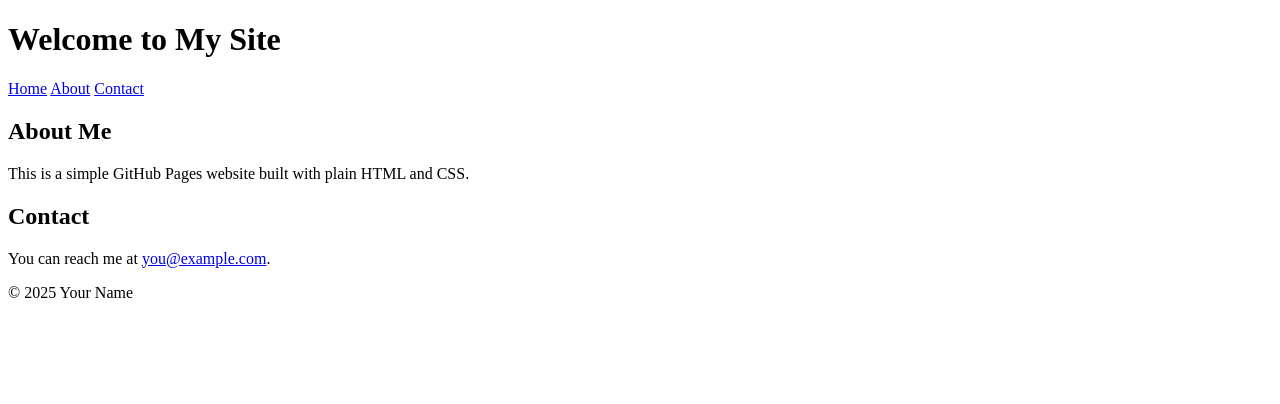
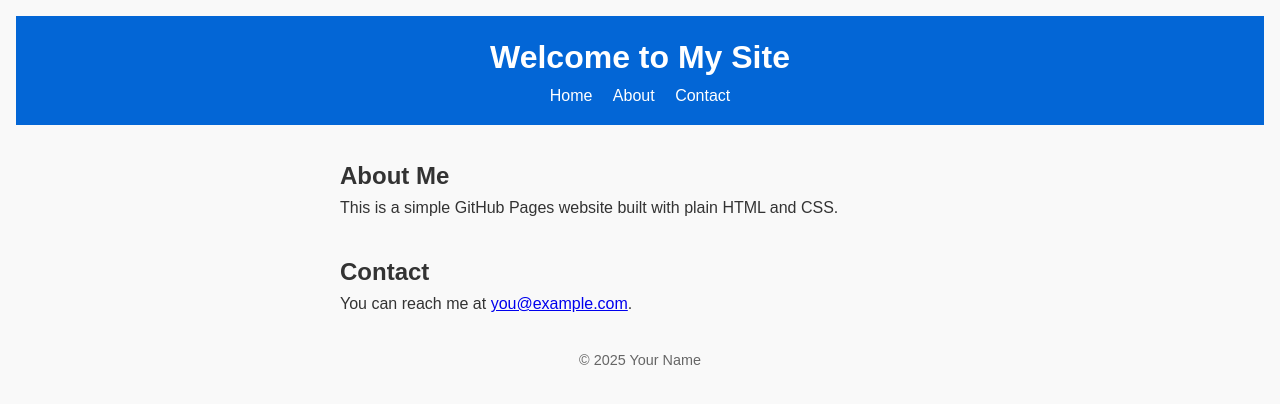
Before and after one commit to NexusPads/Nexus, a plain HTML site: page index.html in a window 1280 px wide. Drawn offline with Linux system fonts and the light colour scheme.

Commit message:
Update index.html

```diff
--- a/index.html
+++ b/index.html
@@ -4,7 +4,41 @@
   <meta charset="UTF-8" />
   <meta name="viewport" content="width=device-width, initial-scale=1.0"/>
   <title>My GitHub Pages Site</title>
-  <link rel="stylesheet" href="assets/style.css" />
+  <style>
+    /* reset */
+    * { margin: 0; padding: 0; box-sizing: border-box; }
+    body {
+      font-family: Arial, sans-serif;
+      line-height: 1.6;
+      color: #333;
+      background: #f9f9f9;
+      padding: 1rem;
+    }
+    header {
+      background: #0366d6;
+      color: white;
+      padding: 1rem 0;
+      text-align: center;
+    }
+    header nav a {
+      color: white;
+      margin: 0 0.5rem;
+      text-decoration: none;
+    }
+    main {
+      max-width: 600px;
+      margin: 2rem auto;
+    }
+    section {
+      margin-bottom: 2rem;
+    }
+    footer {
+      text-align: center;
+      font-size: 0.9rem;
+      color: #666;
+      margin-top: 2rem;
+    }
+  </style>
 </head>
 <body>
   <header>
```
